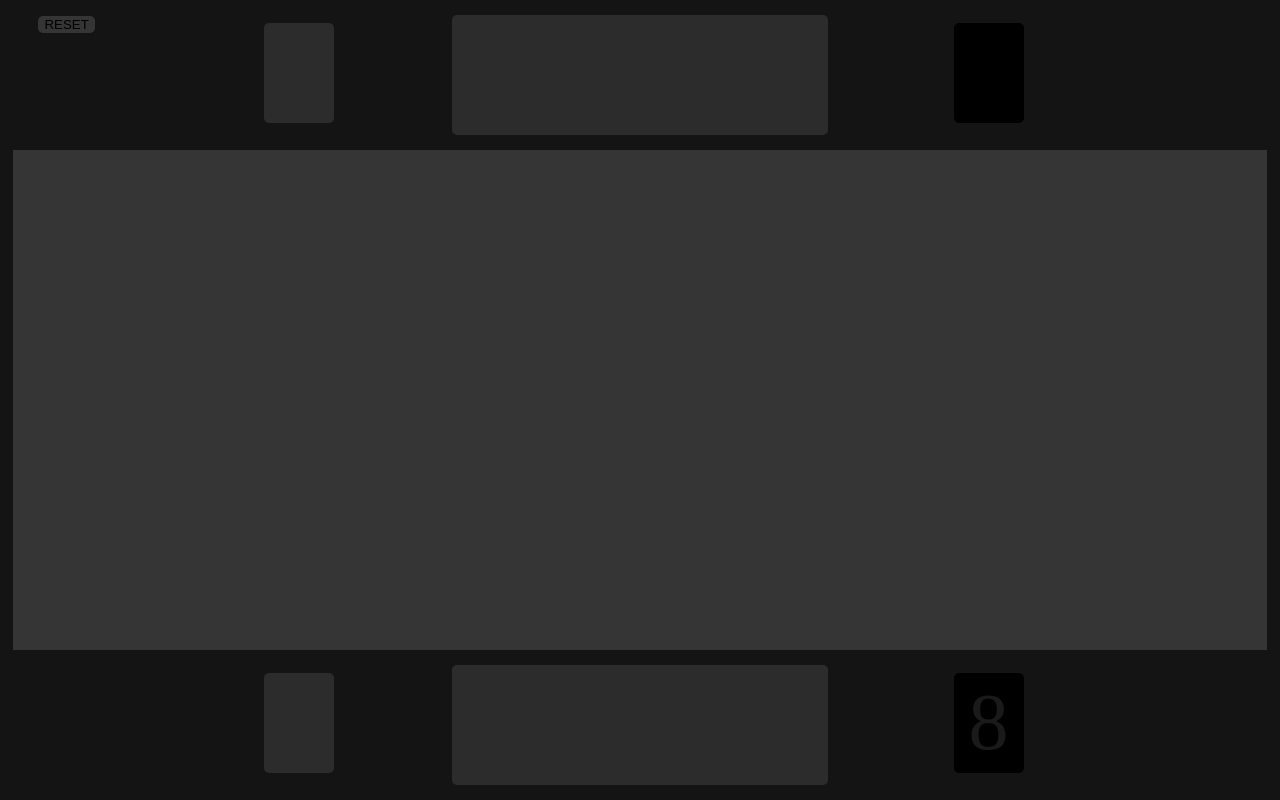
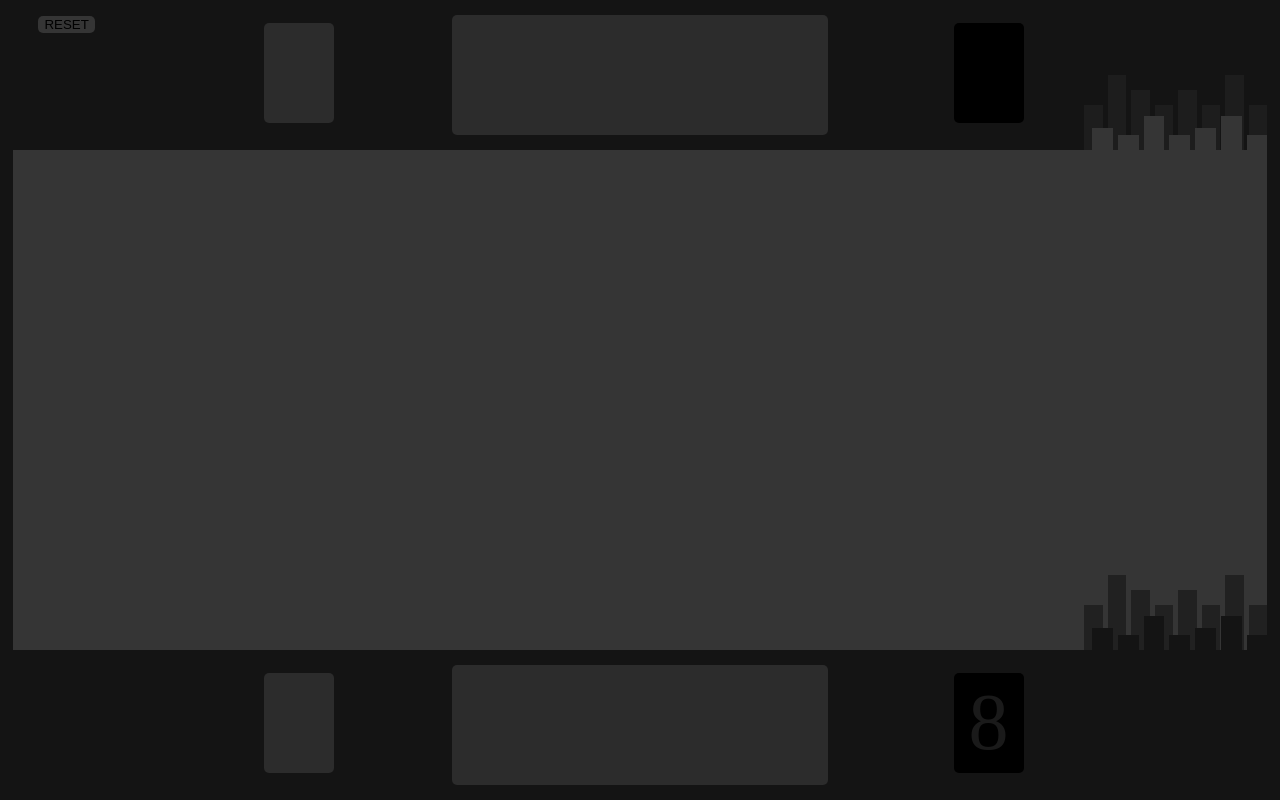
Before and after one commit to Kuovinen/KaijuCardGame, a plain HTML site: page index.html in a window 1280 px wide. Drawn offline with Linux system fonts and the light colour scheme.

Commit message:
Added basic lifecounter fill function and CSS styling flex setting

```diff
--- a/script.js
+++ b/script.js
@@ -123,6 +123,7 @@ function draw_card(deck){
         }
     }
 }
+//RESET
 function reset_game(){
     deck=create_deck(card_bases);
     card=deck.length;
@@ -131,6 +132,35 @@ function reset_game(){
     let field=document.getElementById("hand_field_2");
     field.innerHTML="";
 }
+//LIFE COUNTER FILL
+function counter_fill(suffix){   //sufix = either "d" for player or "l" for opponent;
+    let counter1;
+    let counter2;
+    if(suffix=="d"){
+        console.log("yay!");
+        counter1=document.getElementById("counter1a");
+        counter2=document.getElementById("counter1b");
+    }
+    else if(suffix=="l"){
+        counter1=document.getElementById("counter2a");
+        counter2=document.getElementById("counter2b");
+    }
+    else{console.log("got invalid lifecounter div element suffix!");}
+    for(i=0;i<8;i++){
+        let div=document.createElement('div');
+        div.id=`b`+(i+1)+suffix;
+        counter1.appendChild(div);
+    }
+    for(i=9;i<16;i++){
+        let div=document.createElement('div');
+        div.id=`b`+(i)+suffix;
+        counter2.appendChild(div);
+    }
+}
+
+
+counter_fill("d");
+counter_fill("l");
 player_deck_div=document.getElementById("deck_2");
 
 reset_button=document.getElementById("reset");
--- a/style.css
+++ b/style.css
@@ -127,7 +127,7 @@ body{
     vertical-align: bottom;
     margin-left: 5px;
     height:60%;
-    width:20%;
+    width:10%;
     position:relative;
 }
 #b3d, #b3l, #b5d, #b5l{
@@ -141,7 +141,7 @@ body{
 #b9d, #b10d,#b11d, #b12d, #b13d, #b14d, #b15d, #b9l, #b10l,#b11l, #b12l, #b13l, #b14l, #b15l{
     margin-left: 5px;
     height:20%;
-    width:17%;
+    width:11%;
     position:relative;
 }
 #b9d,#b9l,#b13d,#b13l{
@@ -156,7 +156,7 @@ body{
     height:50%;
     width:15%;
     display: flex;
-    justify-content: space-between;
+    justify-content: flex-end;
     align-items:flex-end;
 }
 #counter2a,#counter2b{
```
